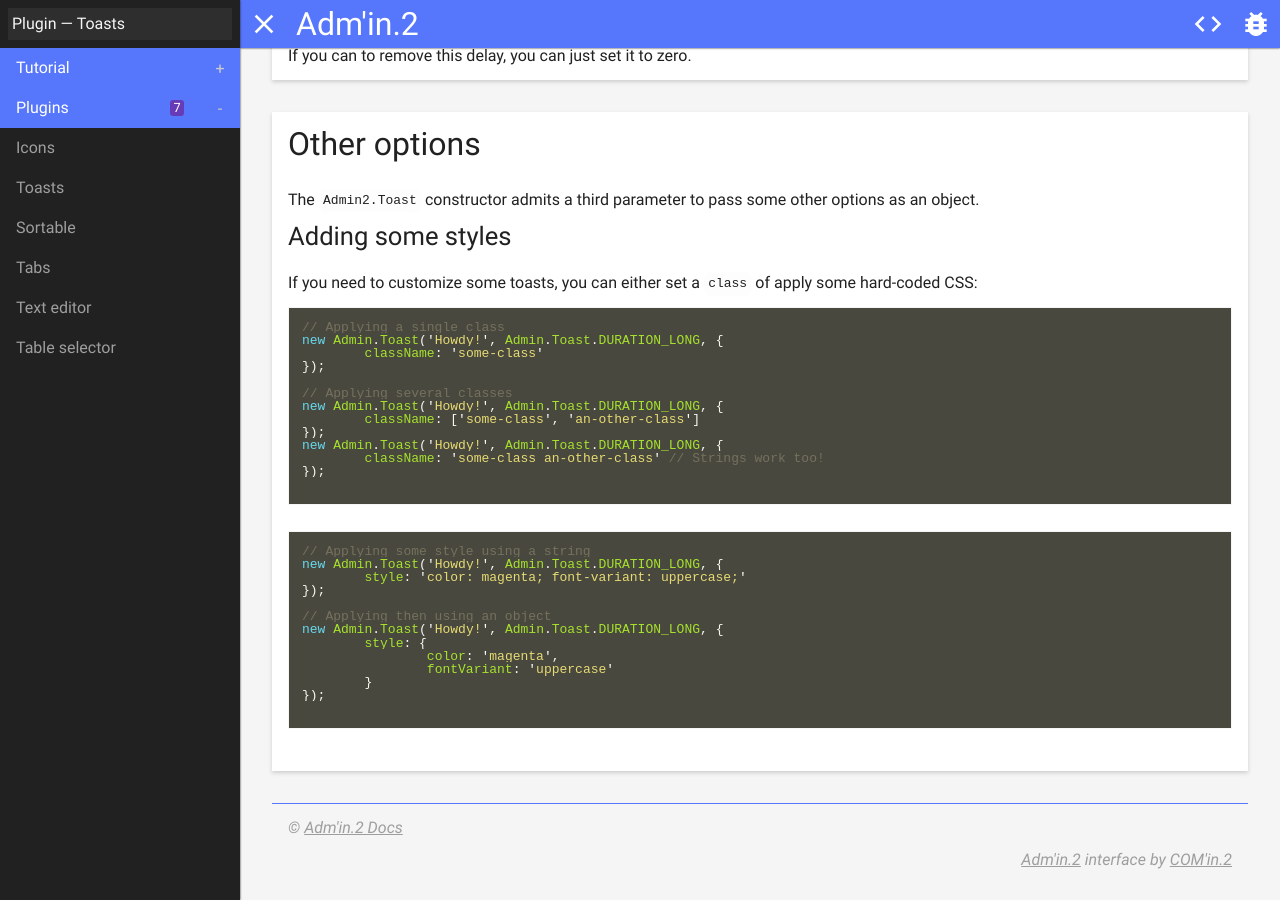
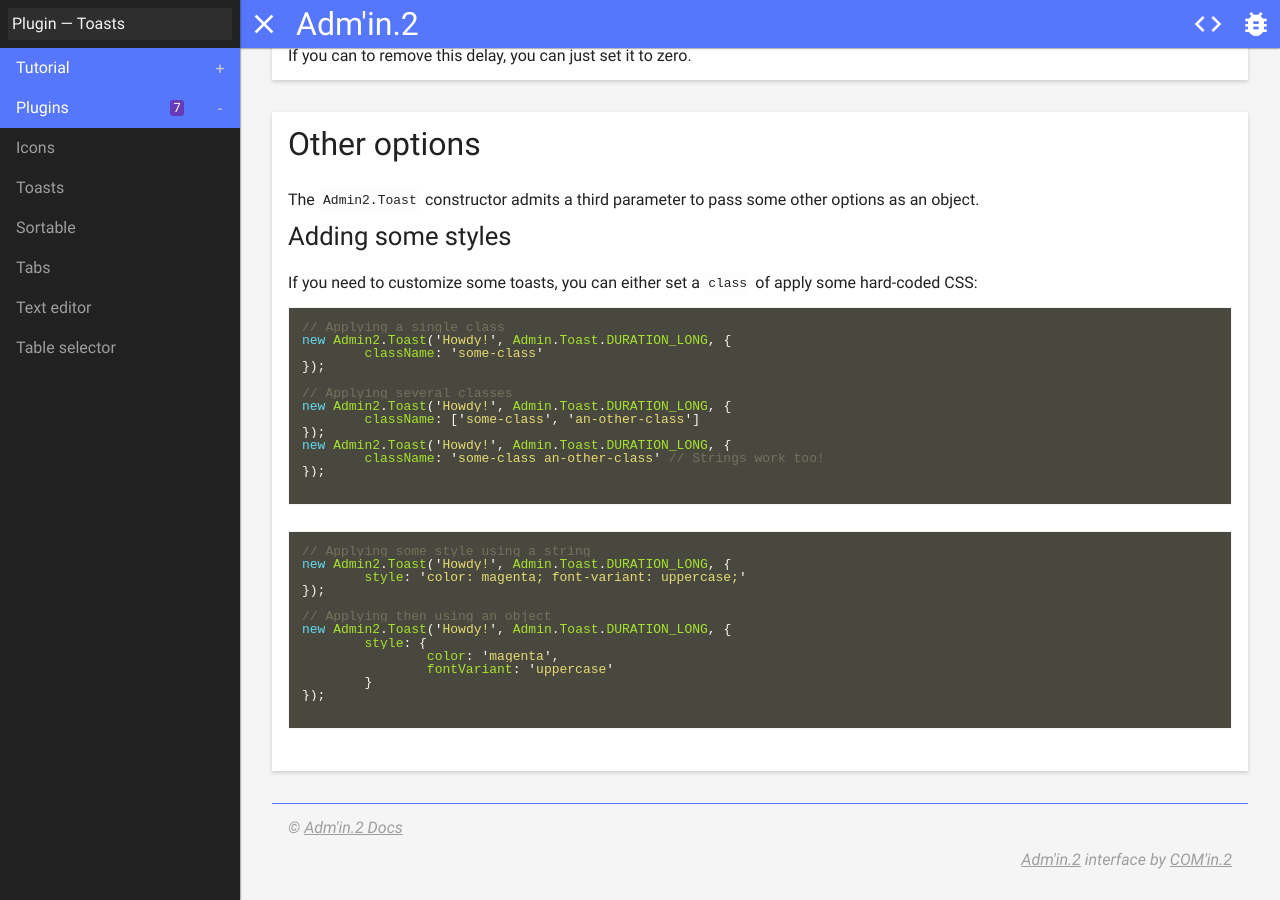
Before and after one commit to comin2/Adm-in.2, a Jekyll site: the page built from plugins/toasts.html, in a window 1280 px wide and 900 px high, scrolled down 1105 px. Built offline with Jekyll 4.4.1, drawn with Linux system fonts in a browser that asks for light colours.

Commit message:
Fix toasts doc: used `Admin` instead of `Admin2`

```diff
--- a/plugins/toasts.html
+++ b/plugins/toasts.html
@@ -77,27 +77,27 @@ Admin2.Toast.TRANSITION_TIME = 300; // Transition will last 300 milliseconds
 
 			{% highlight javascript %}
 // Applying a single class
-new Admin.Toast('Howdy!', Admin.Toast.DURATION_LONG, {
+new Admin2.Toast('Howdy!', Admin.Toast.DURATION_LONG, {
 	className: 'some-class'
 });
 
 // Applying several classes
-new Admin.Toast('Howdy!', Admin.Toast.DURATION_LONG, {
+new Admin2.Toast('Howdy!', Admin.Toast.DURATION_LONG, {
 	className: ['some-class', 'an-other-class']
 });
-new Admin.Toast('Howdy!', Admin.Toast.DURATION_LONG, {
+new Admin2.Toast('Howdy!', Admin.Toast.DURATION_LONG, {
 	className: 'some-class an-other-class' // Strings work too!
 });
 			{% endhighlight %}
 
 			{% highlight javascript %}
 // Applying some style using a string
-new Admin.Toast('Howdy!', Admin.Toast.DURATION_LONG, {
+new Admin2.Toast('Howdy!', Admin.Toast.DURATION_LONG, {
 	style: 'color: magenta; font-variant: uppercase;'
 });
 
 // Applying then using an object
-new Admin.Toast('Howdy!', Admin.Toast.DURATION_LONG, {
+new Admin2.Toast('Howdy!', Admin.Toast.DURATION_LONG, {
 	style: {
 		color: 'magenta',
 		fontVariant: 'uppercase'
```
